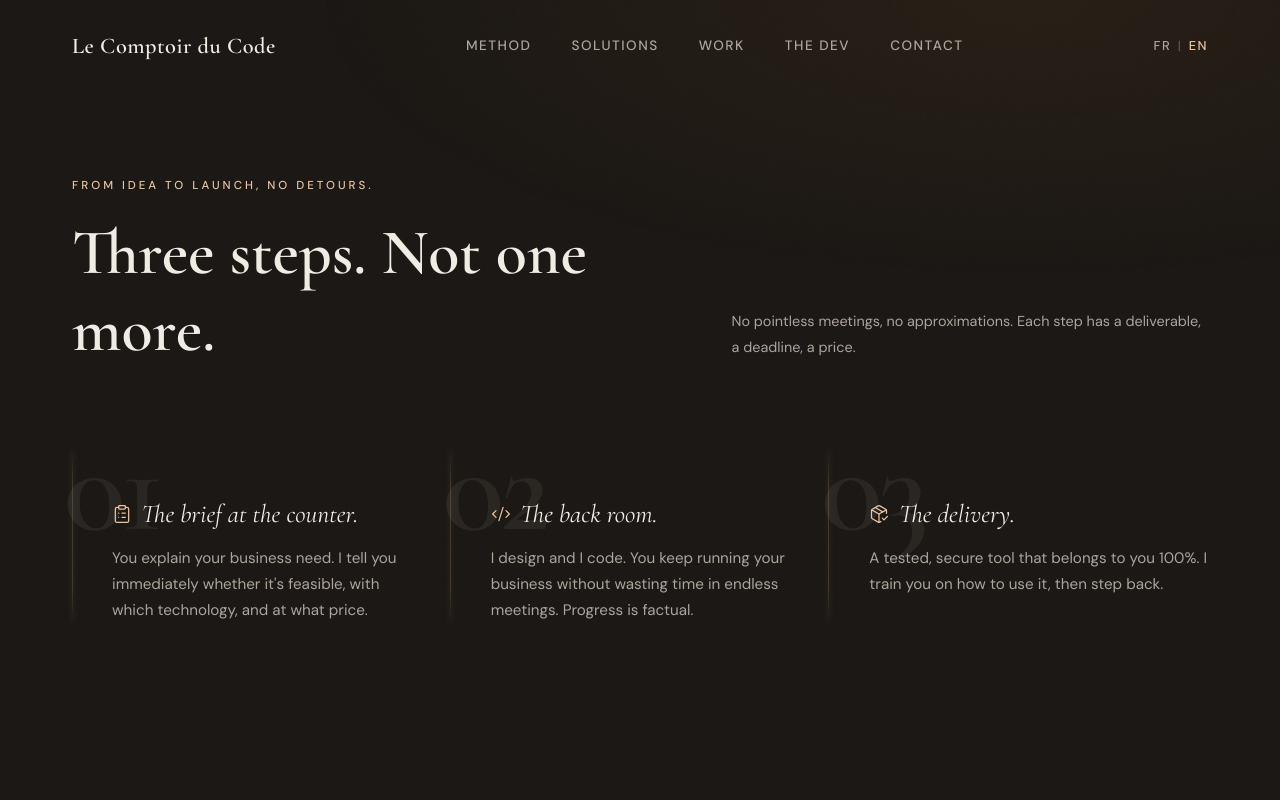
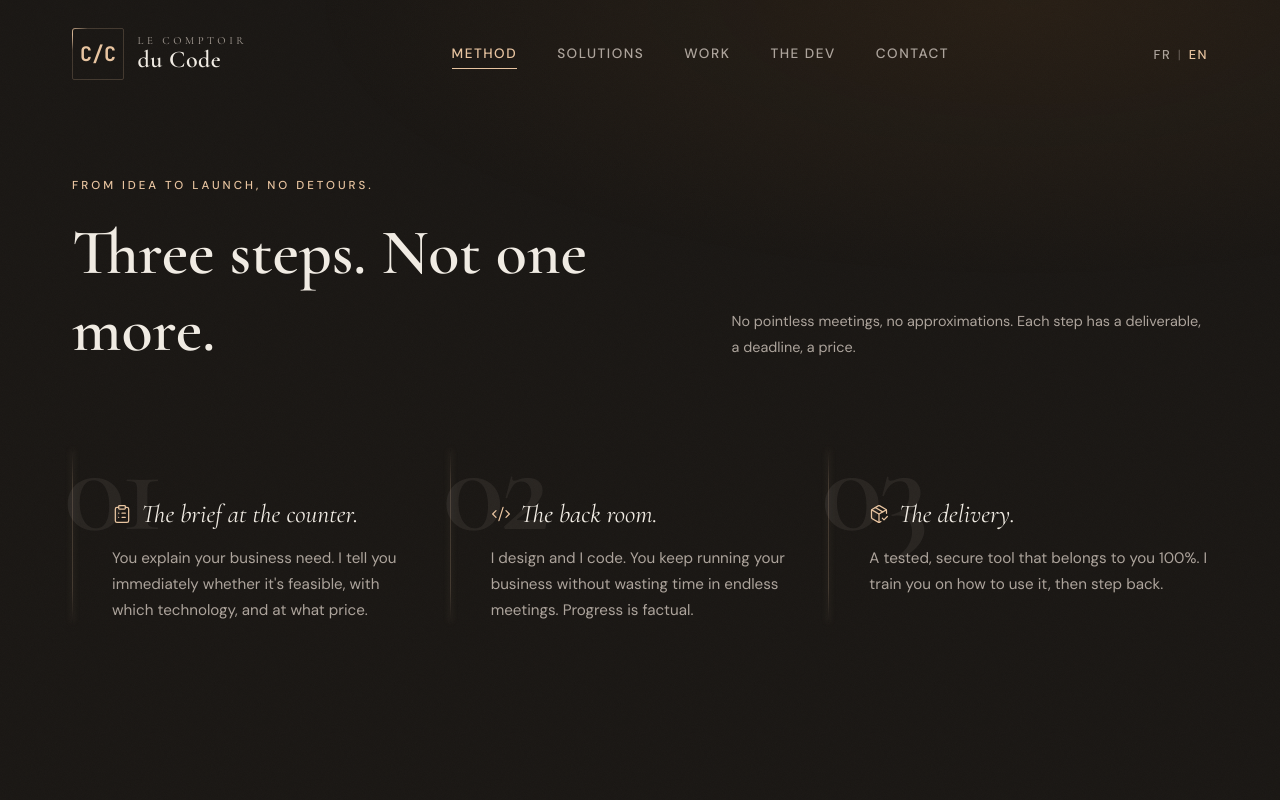
Before and after one commit to B-ludovic/le-comptoir-du-code, a Next.js app: page /en in a window 1280 px wide. Shown: the top 800 px of the page. Built offline with nearby package versions, Linux system fonts and the light colour scheme.

Commit message:
feat: logo animé C/C, liens nav actifs au scroll et menu burger avec overlay blur

```diff
--- a/app/styles/variables.css
+++ b/app/styles/variables.css
@@ -1,4 +1,4 @@
-@import url('https://fonts.googleapis.com/css2?family=Cormorant+Garamond:ital,wght@0,400;0,600;1,400&family=DM+Sans:wght@400;500&display=swap');
+@import url('https://fonts.googleapis.com/css2?family=Cormorant+Garamond:ital,wght@0,400;0,600;1,400&family=DM+Sans:wght@400;500&family=JetBrains+Mono:wght@700&display=swap');
 
 :root {
   /* Fonds */
--- a/components/Footer/Footer.module.css
+++ b/components/Footer/Footer.module.css
@@ -37,6 +37,10 @@
   color: var(--accent-primary);
 }
 
+.legalLinkActive {
+  color: var(--accent-primary);
+}
+
 .sep {
   color: var(--text-muted);
   opacity: 0.4;
--- a/components/Footer/Footer.tsx
+++ b/components/Footer/Footer.tsx
@@ -1,4 +1,8 @@
+'use client'
+
+import { Fragment } from 'react'
 import Link from 'next/link'
+import { usePathname } from 'next/navigation'
 import { FaLinkedin, FaGithub } from 'react-icons/fa'
 import styles from './Footer.module.css'
 
@@ -14,6 +18,15 @@ type Props = {
 }
 
 export default function Footer({ locale, dict }: Props) {
+  const pathname = usePathname()
+
+  const legalLinks = [
+    { href: `/${locale}/mentions-legales`, label: dict.legal },
+    { href: `/${locale}/politique-de-confidentialite`, label: dict.privacy },
+    { href: `/${locale}/gestion-des-cookies`, label: dict.cookies },
+    { href: `/${locale}/conditions-generales`, label: dict.cgps },
+  ]
+
   return (
     <footer className={styles.footer}>
       <div className="container">
@@ -22,13 +35,17 @@ export default function Footer({ locale, dict }: Props) {
           <p className={styles.copyright}>{dict.copyright}</p>
 
           <nav className={styles.legalLinks}>
-            <Link href={`/${locale}/mentions-legales`}>{dict.legal}</Link>
-            <span className={styles.sep}>—</span>
-            <Link href={`/${locale}/politique-de-confidentialite`}>{dict.privacy}</Link>
-            <span className={styles.sep}>—</span>
-            <Link href={`/${locale}/gestion-des-cookies`}>{dict.cookies}</Link>
-            <span className={styles.sep}>—</span>
-            <Link href={`/${locale}/conditions-generales`}>{dict.cgps}</Link>
+            {legalLinks.map((link, i) => (
+              <Fragment key={link.href}>
+                {i > 0 && <span className={styles.sep}>—</span>}
+                <Link
+                  href={link.href}
+                  className={pathname === link.href ? styles.legalLinkActive : ''}
+                >
+                  {link.label}
+                </Link>
+              </Fragment>
+            ))}
           </nav>
 
           <div className={styles.social}>
--- a/components/Header/Header.module.css
+++ b/components/Header/Header.module.css
@@ -27,16 +27,91 @@
 
 /* Logo */
 .logo {
-    font-family: var(--font-heading);
-    font-size: 1.4rem;
-    font-weight: 600;
-    color: var(--text-main);
-    letter-spacing: 0.5px;
-    transition: color var(--transition-base);
+  display: flex;
+  align-items: center;
+  gap: 0.85rem;
+  text-decoration: none;
+  transition: opacity var(--transition-base);
 }
 
 .logo:hover {
-    color: var(--accent-primary);
+  opacity: 0.85;
+}
+
+@property --glow-angle {
+  syntax: '<angle>';
+  initial-value: 0deg;
+  inherits: false;
+}
+
+.logoMark {
+  position: relative;
+  display: grid;
+  place-items: center;
+  width: 52px;
+  height: 52px;
+  border: 1px solid rgba(232, 196, 160, 0.2);
+  border-radius: 2px;
+  font-family: 'JetBrains Mono', monospace;
+  font-size: 20px;
+  font-weight: 700;
+  color: var(--accent-primary);
+  flex-shrink: 0;
+  line-height: 1;
+}
+
+.logoMark::before {
+  content: '';
+  position: absolute;
+  inset: -1px;
+  padding: 1px;
+  border-radius: 3px;
+  background: conic-gradient(
+    from var(--glow-angle),
+    transparent 0deg,
+    transparent 60deg,
+    rgba(232, 196, 160, 0.9) 90deg,
+    transparent 120deg,
+    transparent 360deg
+  );
+  -webkit-mask:
+    linear-gradient(#fff 0 0) content-box,
+    linear-gradient(#fff 0 0);
+  -webkit-mask-composite: xor;
+  mask:
+    linear-gradient(#fff 0 0) content-box,
+    linear-gradient(#fff 0 0);
+  mask-composite: exclude;
+  animation: borderGlow 4s linear infinite;
+}
+
+@keyframes borderGlow {
+  to { --glow-angle: 360deg; }
+}
+
+.logoText {
+  display: flex;
+  flex-direction: column;
+  gap: 0.1rem;
+}
+
+.logoTop {
+  font-family: var(--font-heading);
+  font-size: 0.68rem;
+  font-weight: 400;
+  color: var(--text-muted);
+  letter-spacing: 3.5px;
+  text-transform: uppercase;
+  line-height: 1;
+}
+
+.logoBottom {
+  font-family: var(--font-heading);
+  font-size: 1.5rem;
+  font-weight: 600;
+  color: var(--text-main);
+  letter-spacing: 0.5px;
+  line-height: 1;
 }
 
 /* Nav desktop */
@@ -73,6 +148,14 @@
 }
 
 .navLink:hover::after {
+    width: 100%;
+}
+
+.navLinkActive {
+    color: var(--accent-primary);
+}
+
+.navLinkActive::after {
     width: 100%;
 }
 
@@ -176,6 +259,26 @@
     background-color: var(--bg-card);
 }
 
+.mobileNavLinkActive {
+    color: var(--accent-primary);
+}
+
+/* Overlay blur menu mobile */
+.overlay {
+  position: fixed;
+  inset: 0;
+  z-index: -1;
+  backdrop-filter: blur(4px);
+  -webkit-backdrop-filter: blur(4px);
+  background-color: rgba(26, 23, 20, 0.4);
+  animation: fadeIn 0.2s ease;
+}
+
+@keyframes fadeIn {
+  from { opacity: 0; }
+  to   { opacity: 1; }
+}
+
 /* Responsive */
 @media (max-width: 768px) {
     .nav {
@@ -189,4 +292,8 @@
     .mobileNav {
         display: flex;
     }
+
+    .inner {
+        padding-bottom: 0.75rem;
+    }
 }
--- a/components/Header/Header.tsx
+++ b/components/Header/Header.tsx
@@ -19,6 +19,7 @@ type Props = {
 export default function Header({ locale, nav }: Props) {
   const [scrolled, setScrolled] = useState(false)
   const [menuOpen, setMenuOpen] = useState(false)
+  const [activeSection, setActiveSection] = useState('')
   const pathname = usePathname()
   const router = useRouter()
 
@@ -26,6 +27,24 @@ export default function Header({ locale, nav }: Props) {
     const handleScroll = () => setScrolled(window.scrollY > 50)
     window.addEventListener('scroll', handleScroll)
     return () => window.removeEventListener('scroll', handleScroll)
+  }, [])
+
+  useEffect(() => {
+    const ids = ['method', 'solutions', 'portfolio', 'about', 'contact']
+    const observers: IntersectionObserver[] = []
+
+    ids.forEach((id) => {
+      const el = document.getElementById(id)
+      if (!el) return
+      const observer = new IntersectionObserver(
+        ([entry]) => { if (entry.isIntersecting) setActiveSection(id) },
+        { threshold: 0.4 }
+      )
+      observer.observe(el)
+      observers.push(observer)
+    })
+
+    return () => observers.forEach((o) => o.disconnect())
   }, [])
 
   function switchLocale() {
@@ -36,11 +55,11 @@ export default function Header({ locale, nav }: Props) {
   }
 
   const navLinks = [
-    { href: '#method', label: nav.method },
-    { href: '#solutions', label: nav.solutions },
-    { href: '#portfolio', label: nav.portfolio },
-    { href: '#about', label: nav.about },
-    { href: '#contact', label: nav.contact },
+    { href: `/${locale}#method`, label: nav.method, section: 'method' },
+    { href: `/${locale}#solutions`, label: nav.solutions, section: 'solutions' },
+    { href: `/${locale}#portfolio`, label: nav.portfolio, section: 'portfolio' },
+    { href: `/${locale}#about`, label: nav.about, section: 'about' },
+    { href: `/${locale}#contact`, label: nav.contact, section: 'contact' },
   ]
 
   return (
@@ -48,13 +67,21 @@ export default function Header({ locale, nav }: Props) {
       <div className={`container ${styles.inner}`}>
         {/* Logo */}
         <Link href={`/${locale}`} className={styles.logo}>
-          Le Comptoir du Code
+          <span className={styles.logoMark}>C/C</span>
+          <span className={styles.logoText}>
+            <span className={styles.logoTop}>LE COMPTOIR</span>
+            <span className={styles.logoBottom}>du Code</span>
+          </span>
         </Link>
 
         {/* Nav desktop */}
         <nav className={styles.nav}>
           {navLinks.map((link) => (
-            <a key={link.href} href={link.href} className={styles.navLink}>
+            <a
+              key={link.href}
+              href={link.href}
+              className={`${styles.navLink} ${activeSection === link.section ? styles.navLinkActive : ''}`}
+            >
               {link.label}
             </a>
           ))}
@@ -90,13 +117,18 @@ export default function Header({ locale, nav }: Props) {
           <a
             key={link.href}
             href={link.href}
-            className={styles.mobileNavLink}
+            className={`${styles.mobileNavLink} ${activeSection === link.section ? styles.mobileNavLinkActive : ''}`}
             onClick={() => setMenuOpen(false)}
           >
             {link.label}
           </a>
         ))}
       </nav>
+
+      {/* Overlay blur */}
+      {menuOpen && (
+        <div className={styles.overlay} onClick={() => setMenuOpen(false)} />
+      )}
     </header>
   )
 }
```
